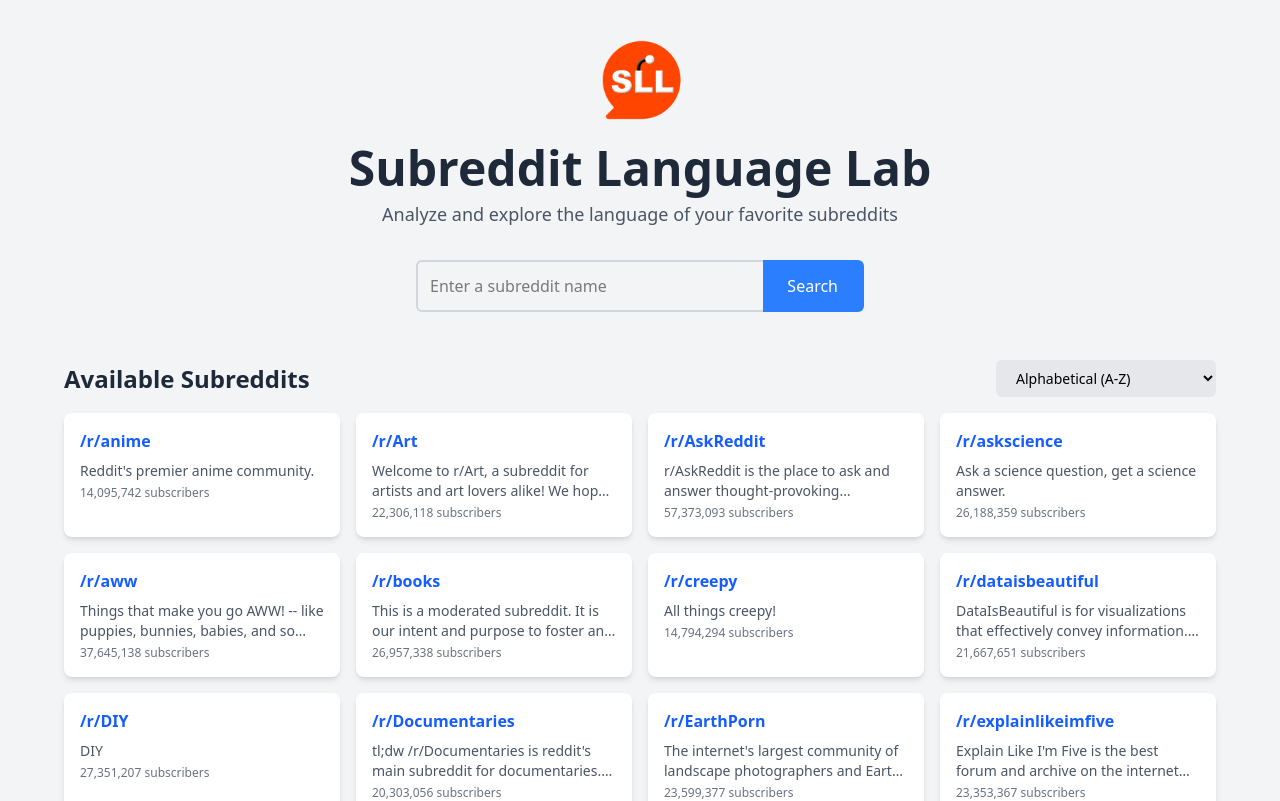
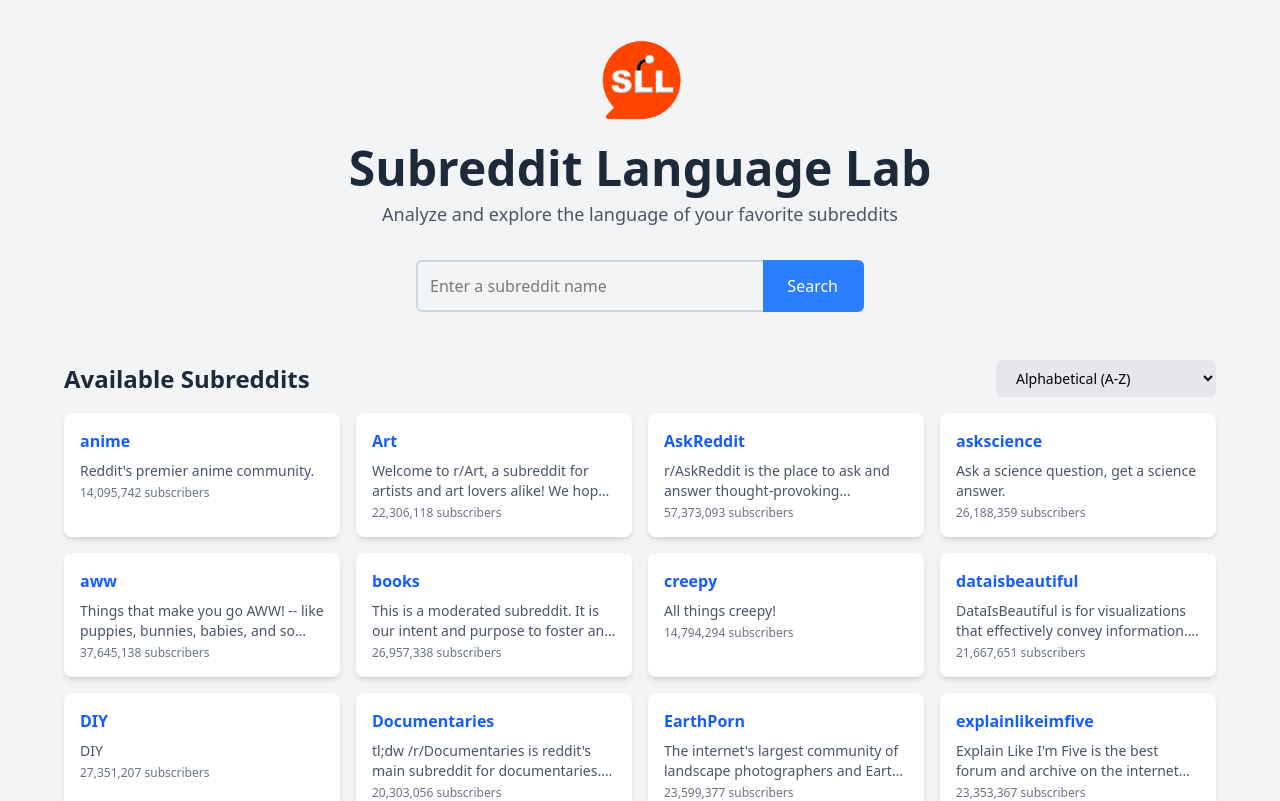
Before and after one commit to TrisCC/subreddit-language-lab, a SvelteKit app: page / in a window 1280 px wide. Shown: the top 801 px of the page. Built offline with nearby package versions, Linux system fonts and the light colour scheme.

Commit message:
Set subreddit titles

```diff
--- a/src/routes/+page.svelte
+++ b/src/routes/+page.svelte
@@ -154,7 +154,7 @@
             class="rounded-lg bg-white p-4 shadow-md transition-transform hover:scale-105 block"
           >
             <div class="font-semibold text-blue-600">
-              /r/{data.metadata[sub]?.display_name || sub}
+              {data.metadata[sub]?.display_name}
             </div>
             {#if data.metadata[sub]?.description}
               <p class="mt-2 text-sm text-gray-600 line-clamp-2">
```
